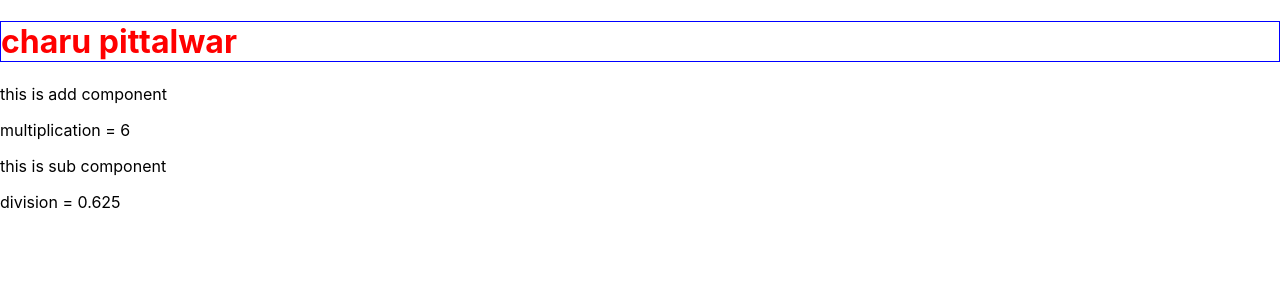
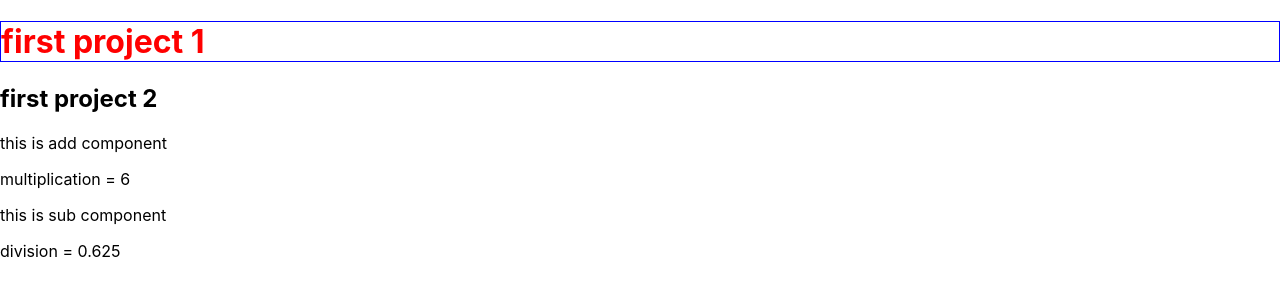
Before and after one commit to charupittalwar/my-app, a React (Create React App) app: page / in a window 1280 px wide. Shown: the top 300 px of the page. Built offline with nearby package versions, Linux system fonts and the light colour scheme.

Commit message:
2nd commit

```diff
--- a/src/App.js
+++ b/src/App.js
@@ -7,7 +7,9 @@ import Add from './components/Add/Add';
 function App() {
   return (
     <div>
-    <h1 id ="c1">charu pittalwar</h1>
+    <h1 id ="c1">first project 1</h1>
+
+    <h2>first project 2</h2>
 
 
     <Add  a="2" b = "3"></Add>
```
